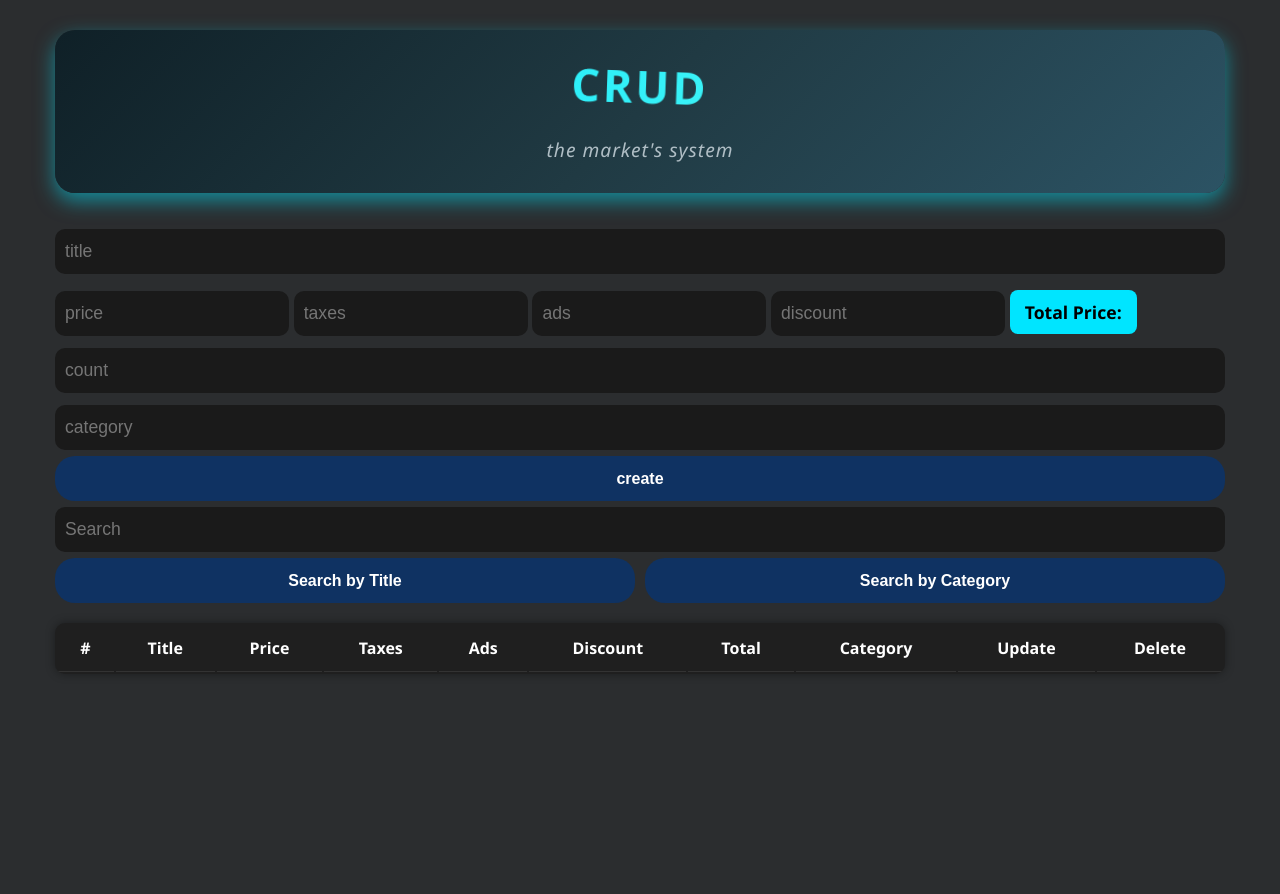
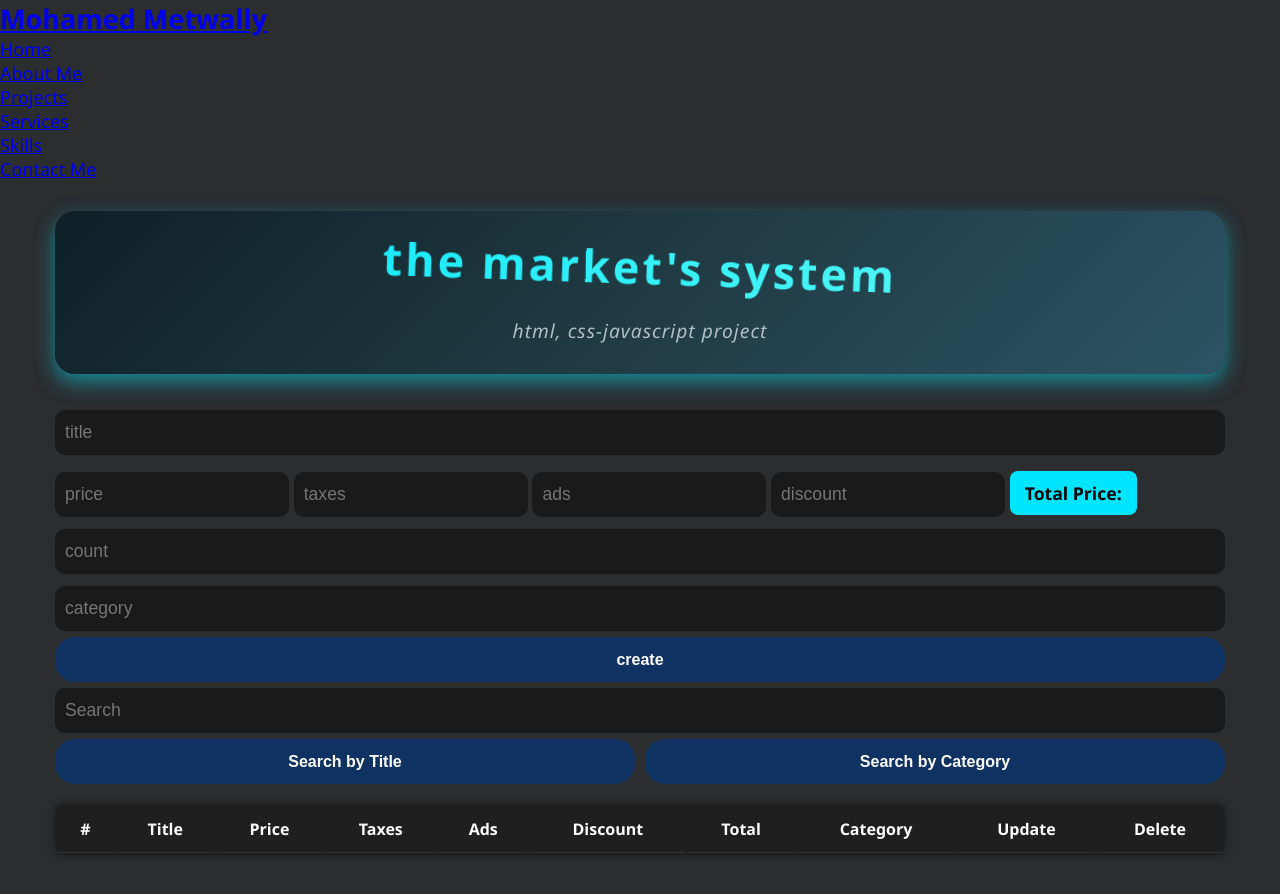
Before and after one commit to mohamedmetwally1/the-market-s-system, a plain HTML site: page index.html in a window 1280 px wide. Before the commit the page ends 800 px from the top, so only its background shows below. Drawn offline with Linux system fonts and the light colour scheme.

Commit message:
index.html

```diff
--- a/index.html
+++ b/index.html
@@ -3,14 +3,35 @@
     <head>
         <meta charset="UTF-8">
         <meta name="viewport" content="width=device-width, initial-scale=1.0">
-        <title>crud project</title>
+        <title>the market's system's project</title>
         <link rel="stylesheet" href="c.css">
+        <link rel="icon" href="store_icon-icons.com_54371.png">
     </head>
     <body>
+        <!-- اسم الموقع -->
+         <section class ="header">
+            <nav class="mobile-nav">
+                <!-- اسم الموقع -->
+                <a href="https://mohamed-metwally.site/" target="_blank" class="logo">
+                    <h2>Mohamed<span> Metwally</span></h2>
+                </a>
+                <!-- قائمة التنقل -->
+                <div id="action" class="menu-container">
+                    <ul>
+                        <li><a href="https://mohamed-metwally.site/" target="_blank>">Home</a></li>
+                        <li><a href="https://mohamed-metwally.site/#about" target="_blank>">About Me</a></li>
+                        <li><a href="https://mohamed-metwally.site/#projects" target="_blank>">Projects</a></li> <!-- Added Projects Section -->
+                        <li><a href="https://mohamed-metwally.site/#services" target="_blank>">Services</a></li>
+                        <li><a href="https://mohamed-metwally.site/#skills" target="_blank>">Skills</a></li>
+                        <li><a href="https://mohamed-metwally.site/#contact-me" target="_blank>">Contact Me</a></li>
+                    </ul>
+                </div>
+            </nav>
+        </section>
     <div class="crud">
         <div class="head">
-            <h1>CRUD</h1>
-            <p>the market's system</p>
+            <h1>the market's system</h1>
+            <p>html, css-javascript project</p>
         </div>
         <div class="inputs">
             <input placeholder="title" type="text" id="title" >
```
